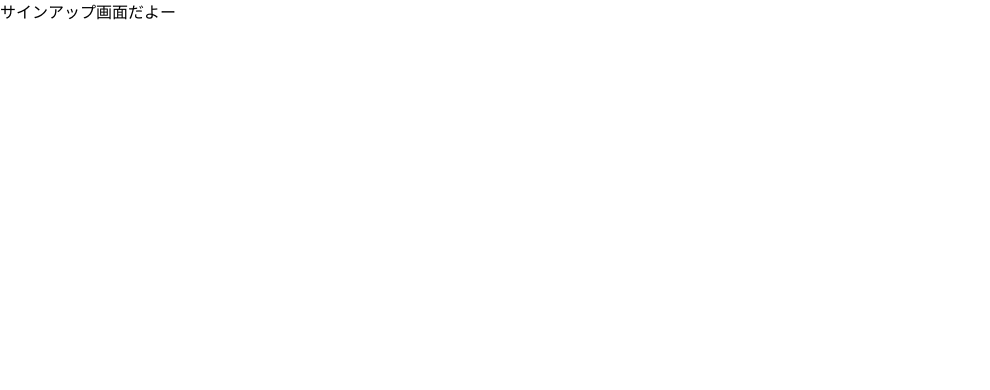
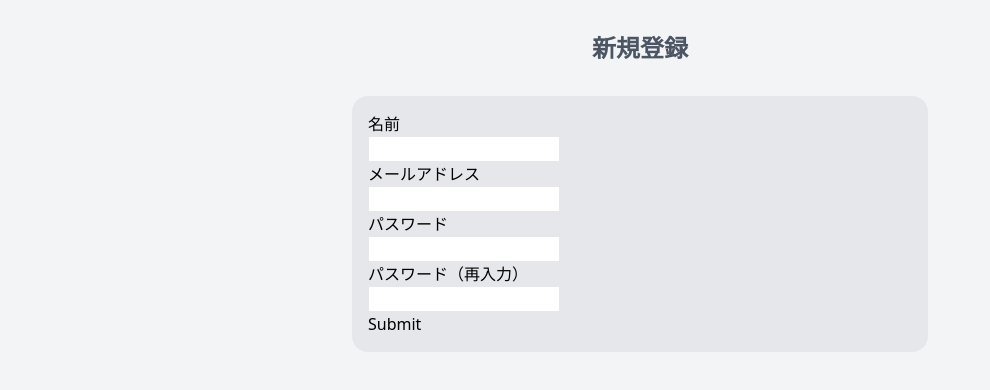
Before and after one commit to Ossamoon/techtrain-mission-book-review, a Next.js app: page /signup in a window 1280 px wide. Shown: the top 390 px of the page, without its empty margins (0-990 px from the left). Built offline with nearby package versions, Linux system fonts and the light colour scheme.

Commit message:
install react-hook-form and create InputForm component

```diff
--- /dev/null
+++ b/components/inputForm.tsx
@@ -0,0 +1,59 @@
+import type { FC } from "react";
+import type { FieldError, UseFormRegister } from "react-hook-form";
+import { Input } from "../pages/signup";
+
+const getLabel = (item: keyof Input) => {
+  switch (item) {
+    case "name":
+      return "名前";
+      break;
+    case "email":
+      return "メールアドレス";
+      break;
+    case "password":
+      return "パスワード";
+      break;
+    case "re_password":
+      return "パスワード（再入力）";
+      break;
+  }
+};
+
+const getType = (item: keyof Input) => {
+  switch (item) {
+    case "name":
+      return "text";
+      break;
+    case "email":
+      return "email";
+      break;
+    case "password":
+      return "password";
+      break;
+    case "re_password":
+      return "password";
+      break;
+  }
+};
+
+type Props = {
+  item: keyof Input;
+  register: UseFormRegister<Input>;
+  error: FieldError | undefined;
+};
+
+export const InputForm: FC<Props> = ({ item, register, error }) => {
+  return (
+    <div>
+      <label>
+        <div>{getLabel(item)}</div>
+        <input
+          {...(register(item), { required: true })}
+          type={getType(item)}
+          className="w-48 border"
+        />
+      </label>
+      {error && <span>必須項目です</span>}
+    </div>
+  );
+};
--- a/lib/fetch.ts
+++ b/lib/fetch.ts
@@ -9,9 +9,9 @@ export type ErrorMessage = {
 const base_url = "https://api-for-missions-and-railways.herokuapp.com";
 
 export type PostUserData = {
-  name: "string";
-  email: "string";
-  password: "string";
+  name: string;
+  email: string;
+  password: string;
 };
 
 export const postUser = async (
--- a/package.json
+++ b/package.json
@@ -10,7 +10,8 @@
   "dependencies": {
     "next": "12.1.6",
     "react": "18.1.0",
-    "react-dom": "18.1.0"
+    "react-dom": "18.1.0",
+    "react-hook-form": "^7.31.3"
   },
   "devDependencies": {
     "@types/node": "^17.0.38",
--- a/pages/signup.tsx
+++ b/pages/signup.tsx
@@ -1,7 +1,28 @@
+import type { NextPage } from "next";
+import type { SubmitHandler } from "react-hook-form";
+import type { PostUserData } from "../lib/fetch";
+
 import Head from "next/head";
-import { postUser, PostUserData } from "../lib/fetch";
+import { useForm } from "react-hook-form";
+import { postUser } from "../lib/fetch";
+import { InputForm } from "../components/inputForm";
 
-export default function Signup() {
+export type Input = PostUserData & {
+  re_password: string;
+};
+
+const Signup: NextPage = () => {
+  const {
+    register,
+    handleSubmit,
+    formState: { errors },
+  } = useForm<Input>();
+  const onSubmit: SubmitHandler<Input> = (data) => {
+    if (data.password === data.re_password) {
+      postUser(data);
+    }
+  };
+
   return (
     <>
       <Head>
@@ -10,7 +31,33 @@ export default function Signup() {
         <link rel="icon" href="/favicon.ico" />
       </Head>
 
-      <div className="w-screen h-screen">サインアップ画面だよー</div>
+      <div className="w-screen h-screen bg-gray-100">
+        <div className="max-w-xl mx-auto">
+          <div className="text-center text-2xl text-gray-600 font-bold py-8">
+            新規登録
+          </div>
+          <form
+            onSubmit={handleSubmit(onSubmit)}
+            className="container w-full bg-gray-200 p-4 rounded-2xl"
+          >
+            <InputForm item="name" register={register} error={errors.name} />
+            <InputForm item="email" register={register} error={errors.email} />
+            <InputForm
+              item="password"
+              register={register}
+              error={errors.password}
+            />
+            <InputForm
+              item="re_password"
+              register={register}
+              error={errors.re_password}
+            />
+            <input type="submit" className="cursor-pointer" />
+          </form>
+        </div>
+      </div>
     </>
   );
-}
+};
+
+export default Signup;
```
Also changed, not shown: 1 other file (tests, documents, lock files or other folders).
